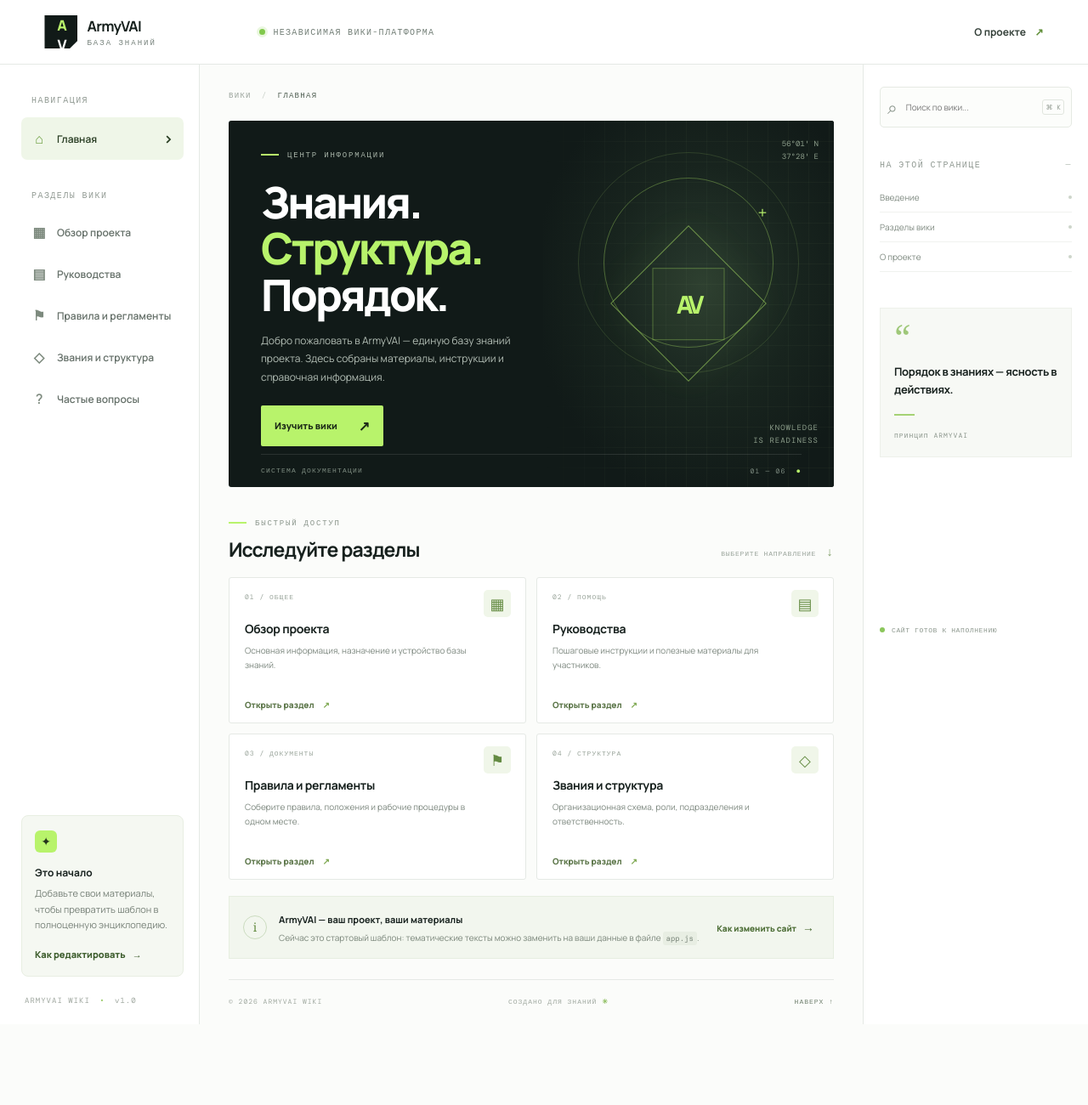
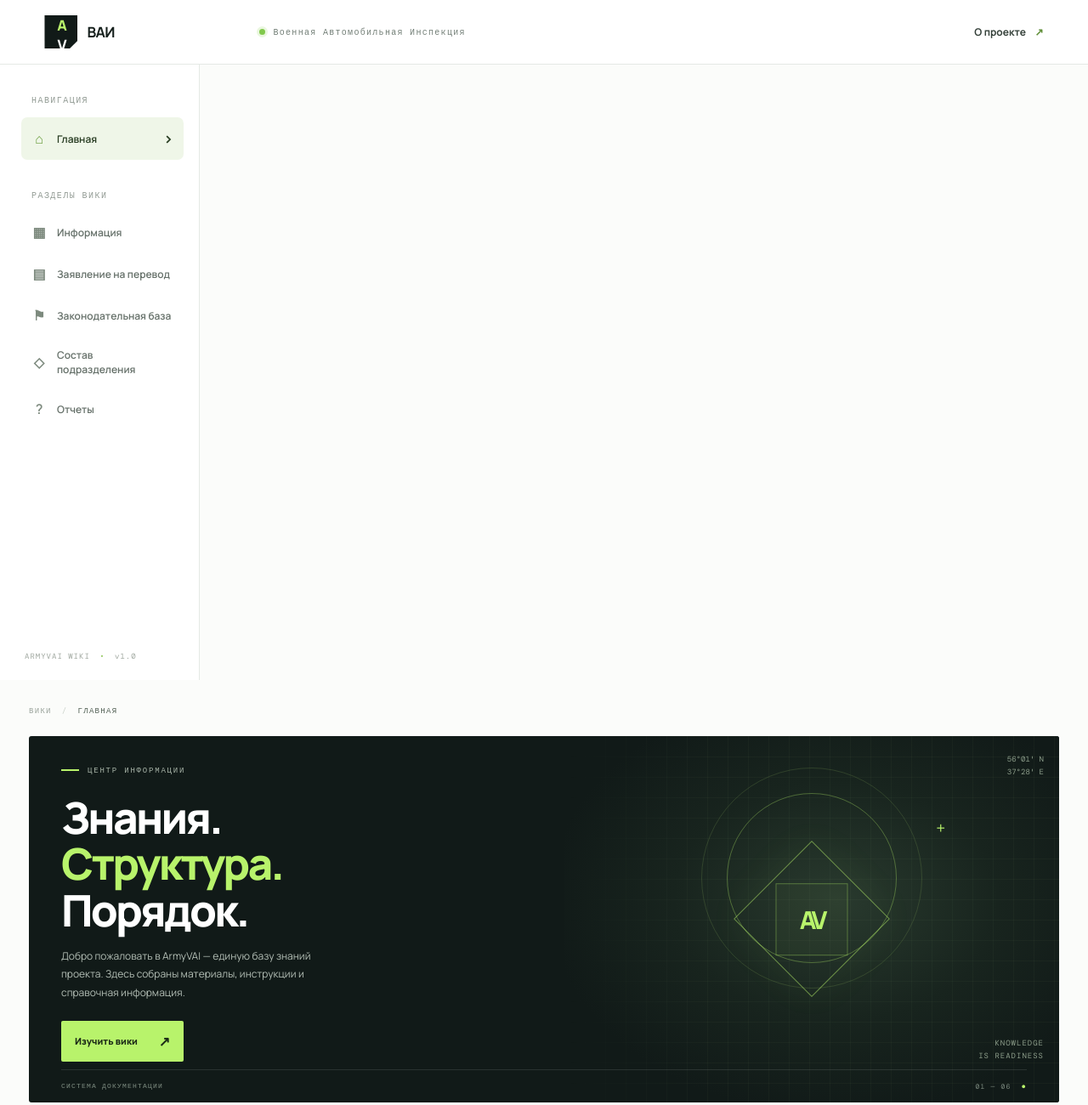
Before and after one commit to Listed707/ArmyVAI, a plain HTML site: page index.html in a window 1280 px wide. Shown: the top 1300 px of the page at 85% size. Before the commit the page ends 1205 px from the top, so only its background shows below. Drawn offline with nearby package versions, Linux system fonts and the light colour scheme.

Commit message:
Update index.html

```diff
--- a/index.html
+++ b/index.html
@@ -15,9 +15,9 @@
     <button class="mobile-menu" id="mobileMenu" aria-label="Открыть меню" aria-expanded="false">☰</button>
     <a class="brand" href="#" aria-label="ArmyVAI — главная">
       <span class="brand-mark">A<span>V</span></span>
-      <span class="brand-copy"><strong>ArmyVAI</strong><small>БАЗА ЗНАНИЙ</small></span>
+      <span class="brand-copy"><strong>ВАИ</strong></span>
     </a>
-    <div class="topbar-center"><span class="status-dot"></span> НЕЗАВИСИМАЯ ВИКИ-ПЛАТФОРМА</div>
+    <div class="topbar-center"><span class="status-dot"></span> Военная Автомобильная Инспекция</div>
     <a class="top-link" href="#about">О проекте <span>↗</span></a>
   </header>
 
@@ -26,17 +26,13 @@
       <div class="side-label">НАВИГАЦИЯ</div>
       <button class="nav-item active" data-page="home"><span class="nav-icon">⌂</span> Главная <span class="nav-arrow">›</span></button>
       <div class="side-label side-label-spaced">РАЗДЕЛЫ ВИКИ</div>
-      <button class="nav-item" data-page="overview"><span class="nav-icon">▦</span> Обзор проекта</button>
-      <button class="nav-item" data-page="guides"><span class="nav-icon">▤</span> Руководства</button>
-      <button class="nav-item" data-page="rules"><span class="nav-icon">⚑</span> Правила и регламенты</button>
-      <button class="nav-item" data-page="ranks"><span class="nav-icon">◇</span> Звания и структура</button>
-      <button class="nav-item" data-page="faq"><span class="nav-icon">?</span> Частые вопросы</button>
+      <button class="nav-item" data-page="overview"><span class="nav-icon">▦</span> Информация</button>
+      <button class="nav-item" data-page="guides"><span class="nav-icon">▤</span> Заявление на перевод</button>
+      <button class="nav-item" data-page="rules"><span class="nav-icon">⚑</span> Законодательная база</button>
+      <button class="nav-item" data-page="ranks"><span class="nav-icon">◇</span> Состав подразделения</button>
+      <button class="nav-item" data-page="faq"><span class="nav-icon">?</span> Отчеты</button>
       <div class="sidebar-bottom">
-        <div class="mini-card">
-          <div class="mini-card-icon">✦</div>
-          <strong>Это начало</strong>
-          <p>Добавьте свои материалы, чтобы превратить шаблон в полноценную энциклопедию.</p>
-          <a href="#how-to-edit" data-page="howto">Как редактировать <span>→</span></a>
+
         </div>
         <div class="side-foot">ARMYVAI WIKI <span>•</span> v1.0</div>
       </div>
```
